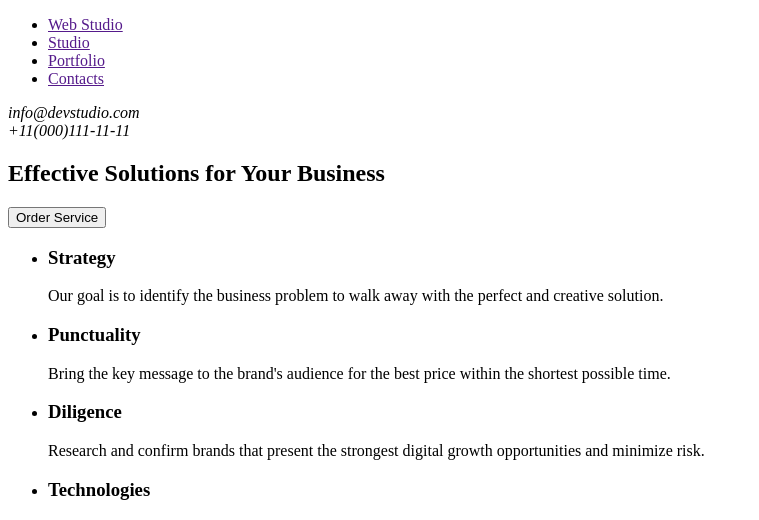
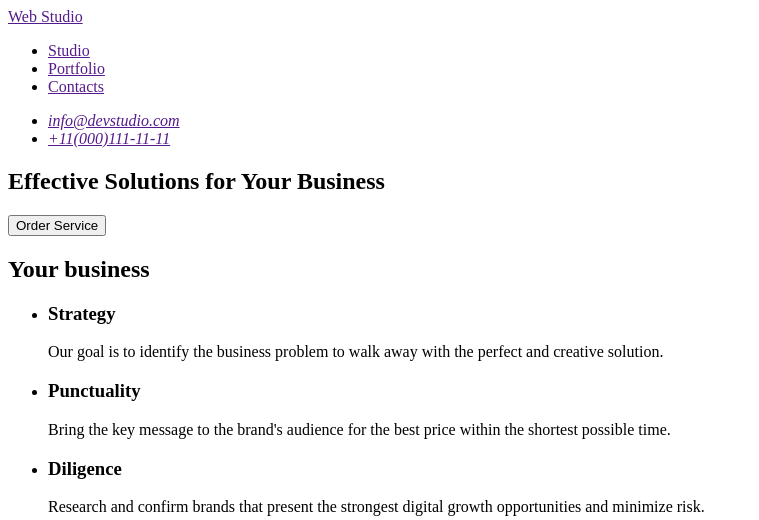
Before and after one commit to Hereafter228/-goit-markup-hw-01, a plain HTML site: page index.html in a window 1280 px wide. Shown: the top 520 px of the page, without its empty margins (0-759 px from the left). Drawn offline with Linux system fonts and the light colour scheme.

Commit message:
-goit-markup-hw-01

```diff
--- a/index.html
+++ b/index.html
@@ -8,17 +8,25 @@
 
     <header>
         <nav>
+        <a href="">Web Studio</a>
         <ul>
-        <li>
-            <a href="" >Web Studio</a>
-        </li>
+
              <li><a href="">Studio</a></li>
              <li><a href="">Portfolio</a></li>
              <li><a href="">Contacts</a></li>
         </ul>
-        <address>info@devstudio.com</address>
-        <address>+11(000)111-11-11</address>
+
     </nav>
+    <address>
+        <ul>
+            <li><a href="">info@devstudio.com</a></li>
+            <li><a href="">+11(000)111-11-11</a></li>
+
+        </ul>
+
+    </address>
+
+
 </header>
 
     <main>
@@ -28,6 +36,7 @@
             <button type="button">Order Service</button>
     </section>
         <section>
+            <h2>Your business</h2>
             <ul>
             <li>
                 <h3>Strategy</h3>
@@ -51,43 +60,42 @@
         </ul>
 
         </section>
-    </main>
-
-         <footer>
-
         <section>
             <h2>Our Team</h2>
             <ul>
                 <li>
-                        <img src="./img/1.jpg" alt="Mark Guerrero"/>
+                    <img src="./img/1.jpg" alt="Mark Guerrero" />
                     <h3>Mark Guerrero</h3>
                     <p>Product Designer</p>
 
                 </li>
                 <li>
-                        <img src="./img/2.jpg" alt="Tom Ford"/>
+                    <img src="./img/2.jpg" alt="Tom Ford" />
                     <h3>Tom Ford</h3>
                     <p>Frontend Developer</p>
 
                 </li>
                 <li>
-                        <img src="./img/3.jpg" alt="Camila Garcia"/>
+                    <img src="./img/3.jpg" alt="Camila Garcia" />
                     <h3>Camila Garcia</h3>
                     <p>Marketing</p>
 
                 </li>
                 <li>
-                        <img src="./img/4.jpg" alt="Daniel Wilson"/>
+                    <img src="./img/4.jpg" alt="Daniel Wilson" />
                     <h3>Daniel Wilson</h3>
                     <p>UI Designer</p>
                 </li>
             </ul>
 
         </section>
-        <section>
-            <h1>WebStudio</h1>
+    </main>
+
+         <footer>
+
+    <a href="">Web Studio</a>
             <p>Increase the flow of customers and sales for your business with digital marketing & growth solutions.</p>
-        </section>
+
     </footer>
 </body>
 </html>
```
Lines whose indentation alone changed are shown as unchanged.
